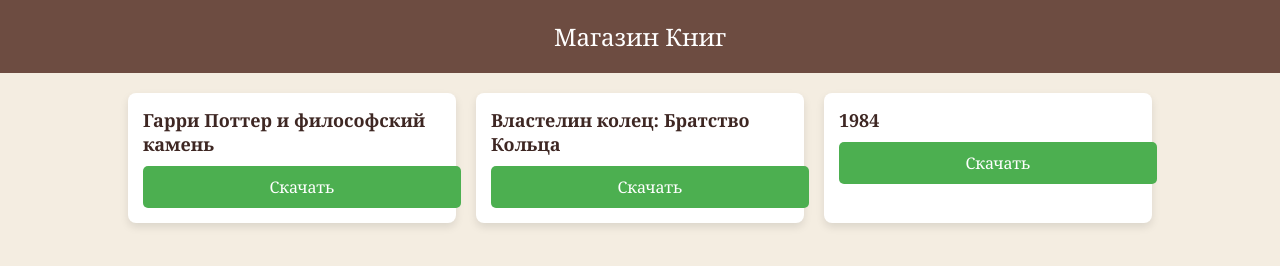
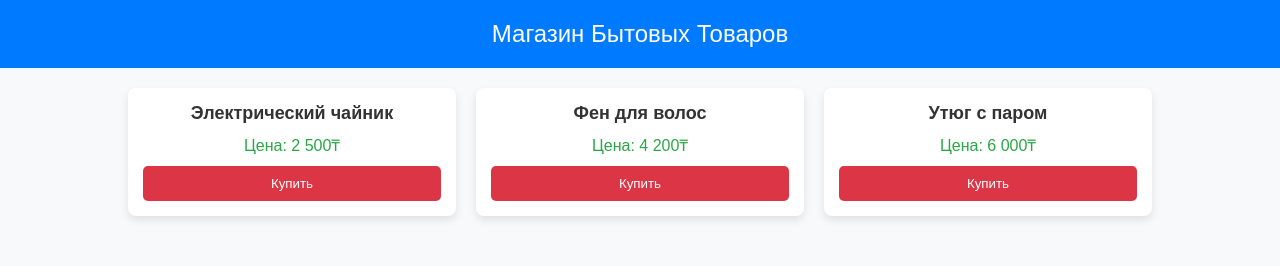
Before and after one commit to Dastan-M/Bookstore, a plain HTML site: page index.html in a window 1280 px wide. Drawn offline with Linux system fonts and the light colour scheme.

Commit message:
Add files via upload

```diff
--- a/index.html
+++ b/index.html
@@ -1,19 +1,19 @@
 <!DOCTYPE html>
 <html lang="ru">
 	<head>
-    <meta charset="UTF-8">
-    <meta name="viewport" content="width=device-width, initial-scale=1.0">
-    <title>Магазин Книг</title>
+		<meta charset="UTF-8" />
+		<meta name="viewport" content="width=device-width, initial-scale=1.0" />
+		<title>Магазин Бытовых Товаров</title>
 		<style>
 			body {
-            font-family: 'Georgia', serif;
-            background-color: #f4ede1;
-            color: #3e2723;
+				font-family: "Arial", sans-serif;
+				background-color: #f8f9fa;
+				color: #333;
 				margin: 0;
 				padding: 0;
 			}
 			header {
-            background-color: #6d4c41;
+				background-color: #007bff;
 				color: white;
 				text-align: center;
 				padding: 20px;
@@ -23,32 +23,33 @@
 				width: 80%;
 				margin: 20px auto;
 			}
-        .books-grid {
+			.products-grid {
 				display: grid;
 				grid-template-columns: repeat(auto-fit, minmax(200px, 1fr));
 				gap: 20px;
 			}
-        .book-card {
+			.product-card {
 				background: white;
 				padding: 15px;
 				border-radius: 8px;
 				box-shadow: 0 4px 8px rgba(0, 0, 0, 0.1);
 				transition: transform 0.3s;
+				text-align: center;
 			}
-        .book-card:hover {
+			.product-card:hover {
 				transform: translateY(-5px);
 			}
-        .book-title {
+			.product-title {
 				font-size: 18px;
 				font-weight: bold;
 			}
-        .book-price {
+			.product-price {
 				font-size: 16px;
-            color: #d32f2f;
+				color: #28a745;
 				margin-top: 10px;
 			}
-        .download-button {
-            background: #4CAF50;
+			.buy-button {
+				background: #dc3545;
 				color: white;
 				border: none;
 				padding: 10px;
@@ -63,20 +64,23 @@
 		</style>
 	</head>
 	<body>
-    <header>Магазин Книг</header>
+		<header>Магазин Бытовых Товаров</header>
 		<div class="container">
-        <div class="books-grid">
-            <div class="book-card">
-                <div class="book-title">Гарри Поттер и философский камень</div>
-                <a class="download-button" href="files/harry_potter.pdf" download>Скачать</a>
+			<div class="products-grid">
+				<div class="product-card">
+					<div class="product-title">Электрический чайник</div>
+					<div class="product-price">Цена: 2 500₸</div>
+					<button class="buy-button">Купить</button>
 				</div>
-            <div class="book-card">
-                <div class="book-title">Властелин колец: Братство Кольца</div>
-                <a class="download-button" href="files/lord_of_the_rings.pdf" download>Скачать</a>
+				<div class="product-card">
+					<div class="product-title">Фен для волос</div>
+					<div class="product-price">Цена: 4 200₸</div>
+					<button class="buy-button">Купить</button>
 				</div>
-            <div class="book-card">
-                <div class="book-title">1984</div>
-                <a class="download-button" href="files/1984.pdf" download>Скачать</a>
+				<div class="product-card">
+					<div class="product-title">Утюг с паром</div>
+					<div class="product-price">Цена: 6 000₸</div>
+					<button class="buy-button">Купить</button>
 				</div>
 			</div>
 		</div>
```
Lines whose indentation alone changed are shown as unchanged.
